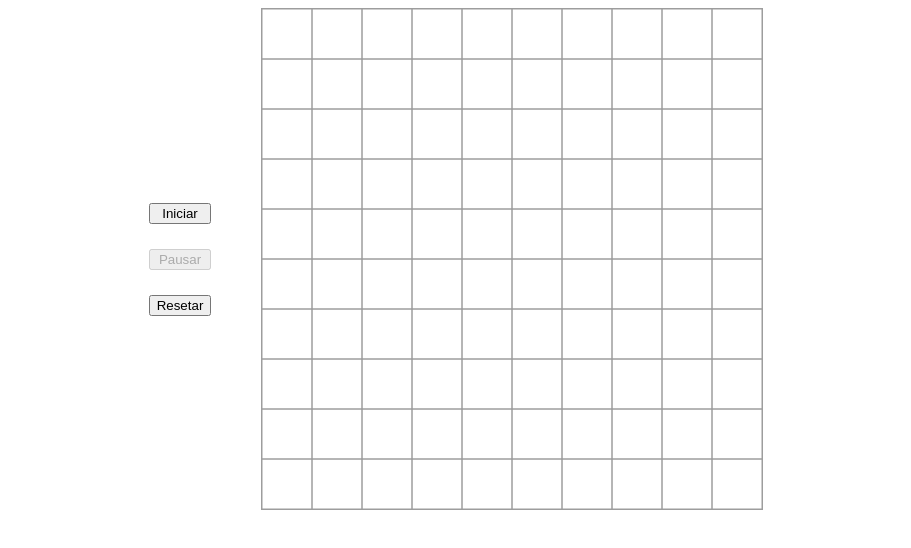
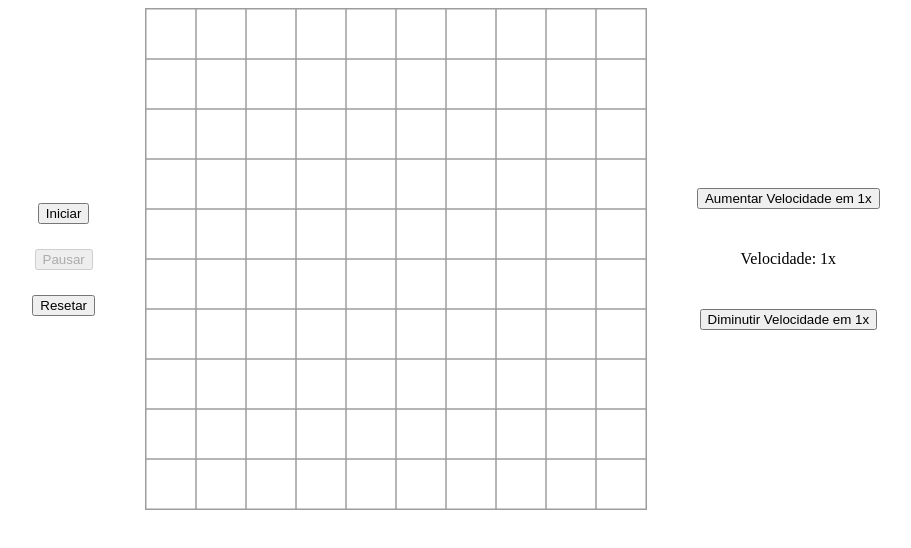
Before and after one commit to DaniDanis/game_of_life, a Vue app: page / in a window 1280 px wide. Shown: the top 548 px of the page, without its empty margins (184-1095 px from the left). Built offline with nearby package versions, Linux system fonts and the light colour scheme.

Commit message:
Permitir alterar a velocidade de criacao e morte de celulas

```diff
--- a/src/App.vue
+++ b/src/App.vue
@@ -6,6 +6,15 @@
       <button v-on:click="reiniciaTudo">Resetar</button>
     </div>
     <tabuleiro-canvas ref="TabuleiroCanvas"></tabuleiro-canvas>
+    <div class="options">
+      <button v-on:click="alteraVelocidade(true)">
+        Aumentar Velocidade em 1x
+      </button>
+      <p>Velocidade: {{ velocidade }}x</p>
+      <button v-on:click="alteraVelocidade(false)">
+        Diminutir Velocidade em 1x
+      </button>
+    </div>
   </div>
 </template>
 
@@ -18,6 +27,7 @@ export default {
       x: 0,
       y: 0,
       jogando: false,
+      velocidade: 1,
     };
   },
   components: {
@@ -45,6 +55,12 @@ export default {
       this.jogando = false;
       this.$refs.TabuleiroCanvas.reseta(true);
     },
+    alteraVelocidade(aumenta) {
+      let velocidade = this.$refs.TabuleiroCanvas.velocidade;
+      aumenta ? (velocidade = velocidade / 2) : (velocidade = velocidade * 2);
+      aumenta ? (this.velocidade += 1) : (this.velocidade -= 1);
+      this.$refs.TabuleiroCanvas.velocidade = velocidade;
+    },
   },
   mounted() {
     const canvas = document.getElementById("canvas");
@@ -65,5 +81,6 @@ export default {
   display: flex;
   flex-direction: column;
   gap: 25px;
+  align-items: center;
 }
 </style>
--- a/src/components/TabuleiroCanvas.vue
+++ b/src/components/TabuleiroCanvas.vue
@@ -11,6 +11,7 @@ export default {
       vaiMorrer: [[], [], [], [], [], [], [], [], [], []],
       vaiNascer: [[], [], [], [], [], [], [], [], [], []],
       dias: 0,
+      velocidade: 1500,
     };
   },
   methods: {
@@ -52,7 +53,7 @@ export default {
         this.reseta(false);
         setTimeout(() => {
           this.logicaJogo(this.jogando);
-        }, 1500);
+        }, this.velocidade);
       }
     },
     verificaListas(lista, criar) {
```
